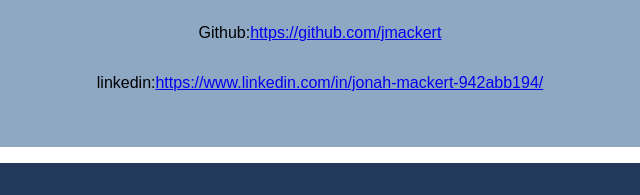
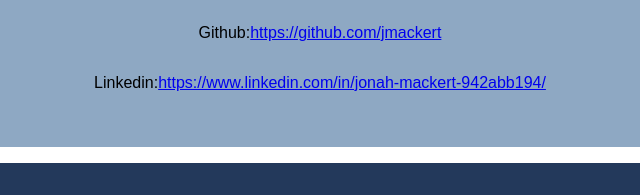
Before and after one commit to jmackert/jmackert.github.io, a plain HTML site: page portfolio-html/index.html in a window 1280 px wide. Shown: the part 1421-1616 px from the top of the page, 320-960 px from the left. Drawn offline with Linux system fonts and the light colour scheme.

Commit message:
fixed grammar error

```diff
--- a/portfolio-html/index.html
+++ b/portfolio-html/index.html
@@ -57,7 +57,7 @@
             <ul>
                 <li>Email: jonahbmackert@gmail.com</li>
                 <li>Github: <a href="https://github.com/jmackert">https://github.com/jmackert</a></li>
-                <li>linkedin: <a href="https://www.linkedin.com/in/jonah-mackert-942abb194/">https://www.linkedin.com/in/jonah-mackert-942abb194/</a></li>
+                <li>Linkedin: <a href="https://www.linkedin.com/in/jonah-mackert-942abb194/">https://www.linkedin.com/in/jonah-mackert-942abb194/</a></li>
             </ul>
         </section>
     </main>
```
